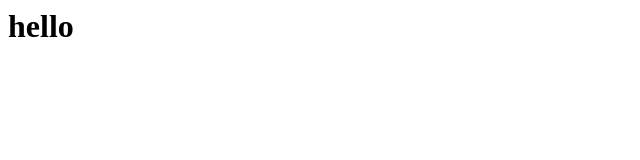
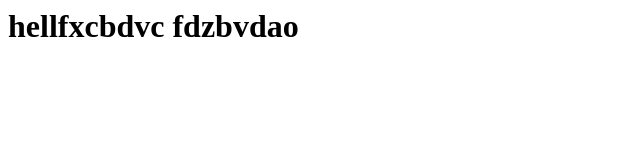
Before and after one commit to pin-bo/guide, a plain HTML site: page index.html in a window 1280 px wide. Shown: the whole page, without its empty margins (0-640 px from the left). Drawn offline with Linux system fonts and the light colour scheme.

Commit message:
prima stesura

```diff
--- a/index.html
+++ b/index.html
@@ -1 +1 @@
-<h1>hello<h1>
+<h1>hellfxcbdvc  fdzbvdao<h1>
```
